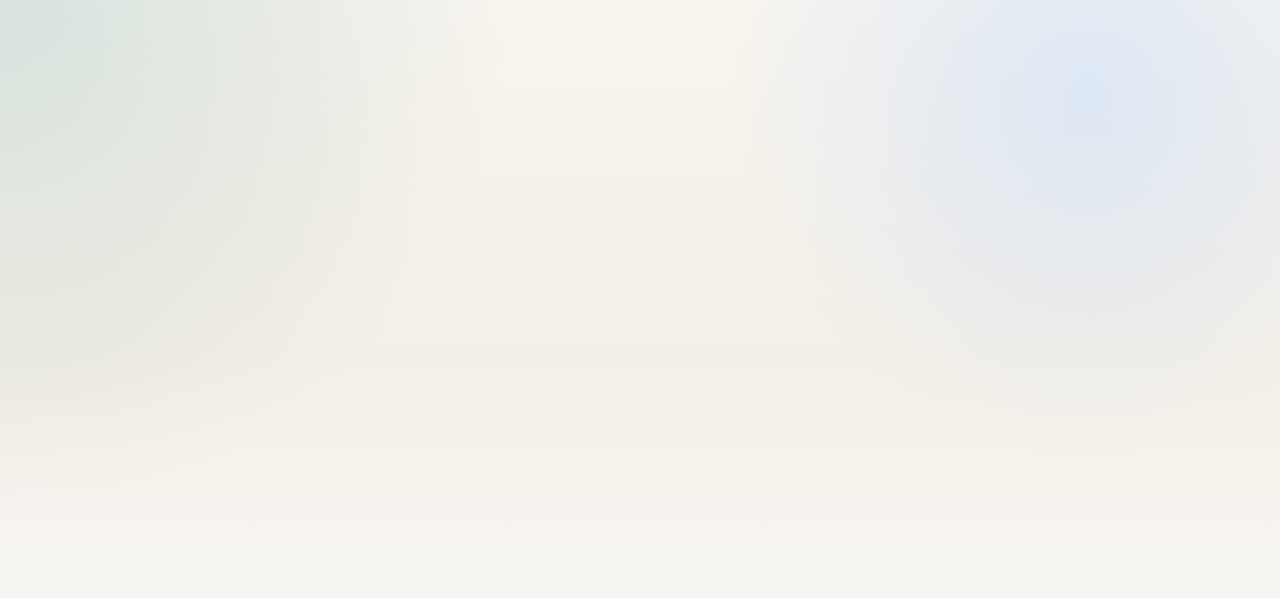
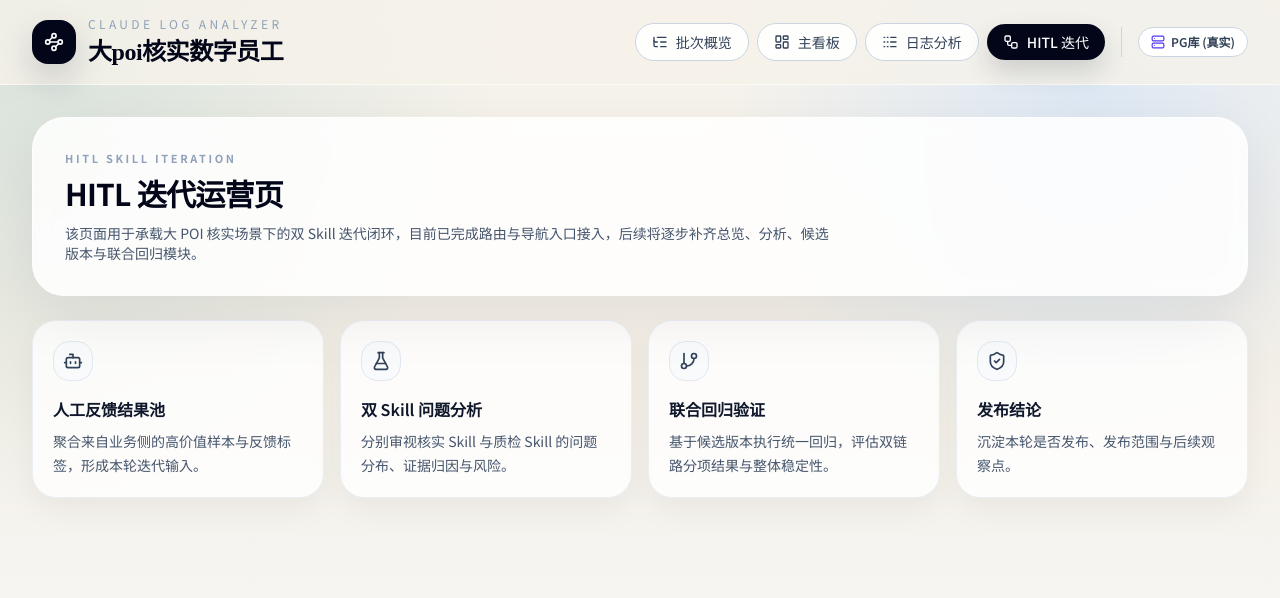
Before and after one commit to xyx593999449-ai/claude-log-analyzer, a React (Vite) app: page /hitl-iterations in a window 1280 px wide. Before the commit this address had no page. Shown: the top 598 px of the page. Built offline with nearby package versions, Linux system fonts and the light colour scheme.

Commit message:
feat: [US-002] - [新增 HITL 迭代运营页路由与导航入口]

```diff
--- a/prd.json
+++ b/prd.json
@@ -29,7 +29,7 @@
         "Verify in browser using dev-browser skill"
       ],
       "priority": 2,
-      "passes": false,
+      "passes": true,
       "notes": ""
     },
     {
--- a/src/App.tsx
+++ b/src/App.tsx
@@ -1,10 +1,11 @@
 import type { ReactNode } from "react";
 import { Routes, Route, NavLink, Navigate, Outlet } from "react-router-dom";
-import { LayoutDashboard, Logs, Waypoints, ListTree, Database, Server } from "lucide-react";
+import { LayoutDashboard, Logs, Waypoints, ListTree, Database, Server, Workflow } from "lucide-react";
 import { DashboardHome } from "./components/dashboard/DashboardHome";
 import { LegacyLogAnalyzerPage } from "./components/dashboard/LegacyLogAnalyzerPage";
 import { TaskLogPage } from "./components/dashboard/TaskLogPage";
 import { BatchOverviewPage } from "./components/dashboard/BatchOverviewPage";
+import { HITLIterationPage } from "./components/dashboard/HITLIterationPage";
 
 export default function App() {
   return (
@@ -15,6 +16,7 @@ export default function App() {
         <Route path="tasks" element={<DashboardHome />} />
         <Route path="logs/:taskId" element={<TaskLogPage />} />
         <Route path="analyzer" element={<LegacyLogAnalyzerPage />} />
+        <Route path="hitl-iterations" element={<HITLIterationPage />} />
       </Route>
     </Routes>
   );
@@ -39,6 +41,7 @@ function Layout() {
             <NavButton to="/batches" icon={<ListTree className="h-4 w-4" />} label="批次概览" />
             <NavButton to="/tasks" icon={<LayoutDashboard className="h-4 w-4" />} label="主看板" />
             <NavButton to="/analyzer" icon={<Logs className="h-4 w-4" />} label="日志分析" />
+            <NavButton to="/hitl-iterations" icon={<Workflow className="h-4 w-4" />} label="HITL 迭代" />
             <div className="flex items-center ml-2 pl-4 border-l border-slate-300">
               <button
                 onClick={() => {
--- /dev/null
+++ b/src/components/dashboard/HITLIterationPage.tsx
@@ -0,0 +1,53 @@
+import { Bot, FlaskConical, GitBranch, ShieldCheck } from "lucide-react";
+
+const FLOW_STEPS = [
+  {
+    title: "人工反馈结果池",
+    description: "聚合来自业务侧的高价值样本与反馈标签，形成本轮迭代输入。",
+    icon: Bot,
+  },
+  {
+    title: "双 Skill 问题分析",
+    description: "分别审视核实 Skill 与质检 Skill 的问题分布、证据归因与风险。",
+    icon: FlaskConical,
+  },
+  {
+    title: "联合回归验证",
+    description: "基于候选版本执行统一回归，评估双链路分项结果与整体稳定性。",
+    icon: GitBranch,
+  },
+  {
+    title: "发布结论",
+    description: "沉淀本轮是否发布、发布范围与后续观察点。",
+    icon: ShieldCheck,
+  },
+];
+
+export function HITLIterationPage() {
+  return (
+    <section className="space-y-6 text-slate-900">
+      <div className="rounded-[32px] border border-white/70 bg-white/85 p-8 shadow-[0_20px_60px_rgba(15,23,42,0.08)] backdrop-blur">
+        <div className="text-[11px] font-bold uppercase tracking-[0.24em] text-slate-400">HITL Skill Iteration</div>
+        <h1 className="mt-2 text-3xl font-bold tracking-tight text-slate-950">HITL 迭代运营页</h1>
+        <p className="mt-3 max-w-3xl text-sm text-slate-600">
+          该页面用于承载大 POI 核实场景下的双 Skill 迭代闭环，目前已完成路由与导航入口接入，后续将逐步补齐总览、分析、候选版本与联合回归模块。
+        </p>
+      </div>
+
+      <div className="grid gap-4 md:grid-cols-2 xl:grid-cols-4">
+        {FLOW_STEPS.map((step) => (
+          <article
+            key={step.title}
+            className="rounded-3xl border border-slate-200/70 bg-white/80 p-5 shadow-[0_12px_30px_rgba(15,23,42,0.05)]"
+          >
+            <div className="flex h-10 w-10 items-center justify-center rounded-2xl border border-slate-200 bg-slate-50 text-slate-700">
+              <step.icon className="h-5 w-5" />
+            </div>
+            <h2 className="mt-4 text-base font-semibold text-slate-900">{step.title}</h2>
+            <p className="mt-2 text-sm leading-6 text-slate-600">{step.description}</p>
+          </article>
+        ))}
+      </div>
+    </section>
+  );
+}
```
Also changed, not shown: progress.txt, 2 other files (tests, documents, lock files or other folders).
